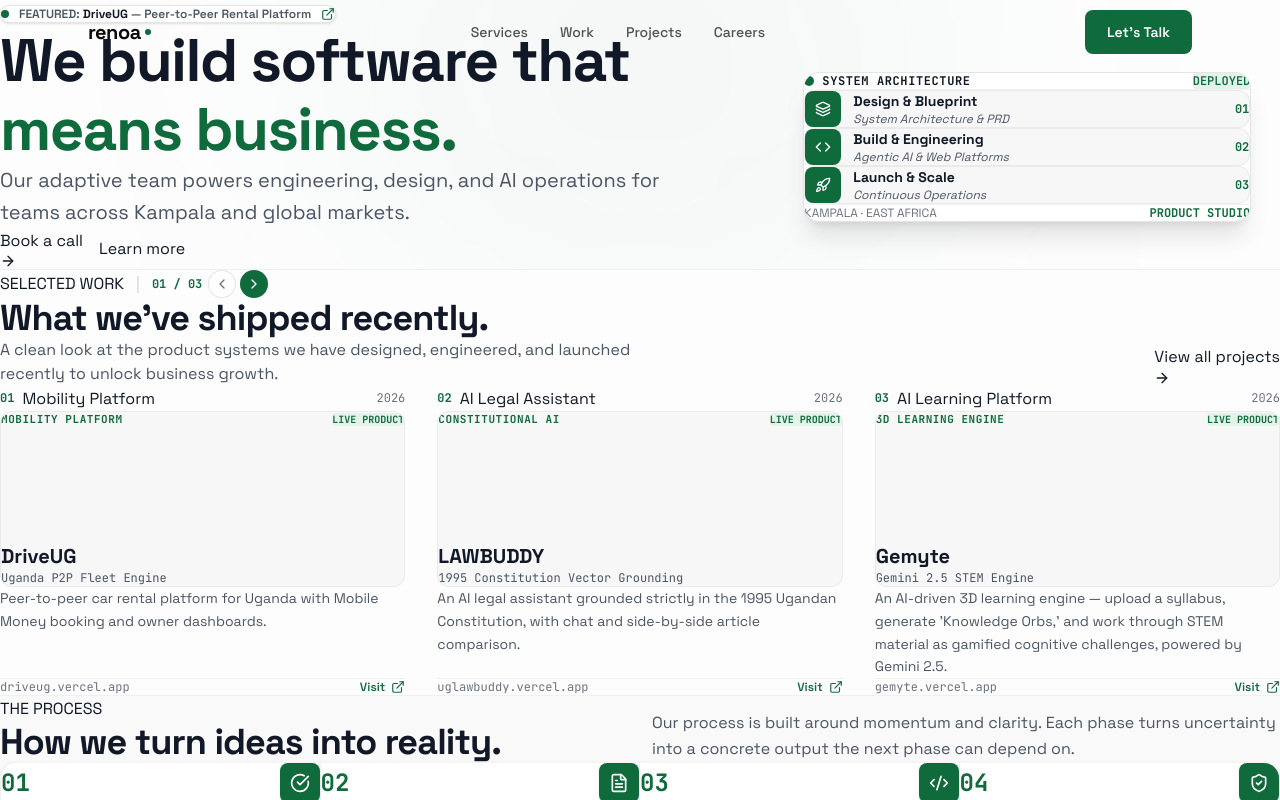
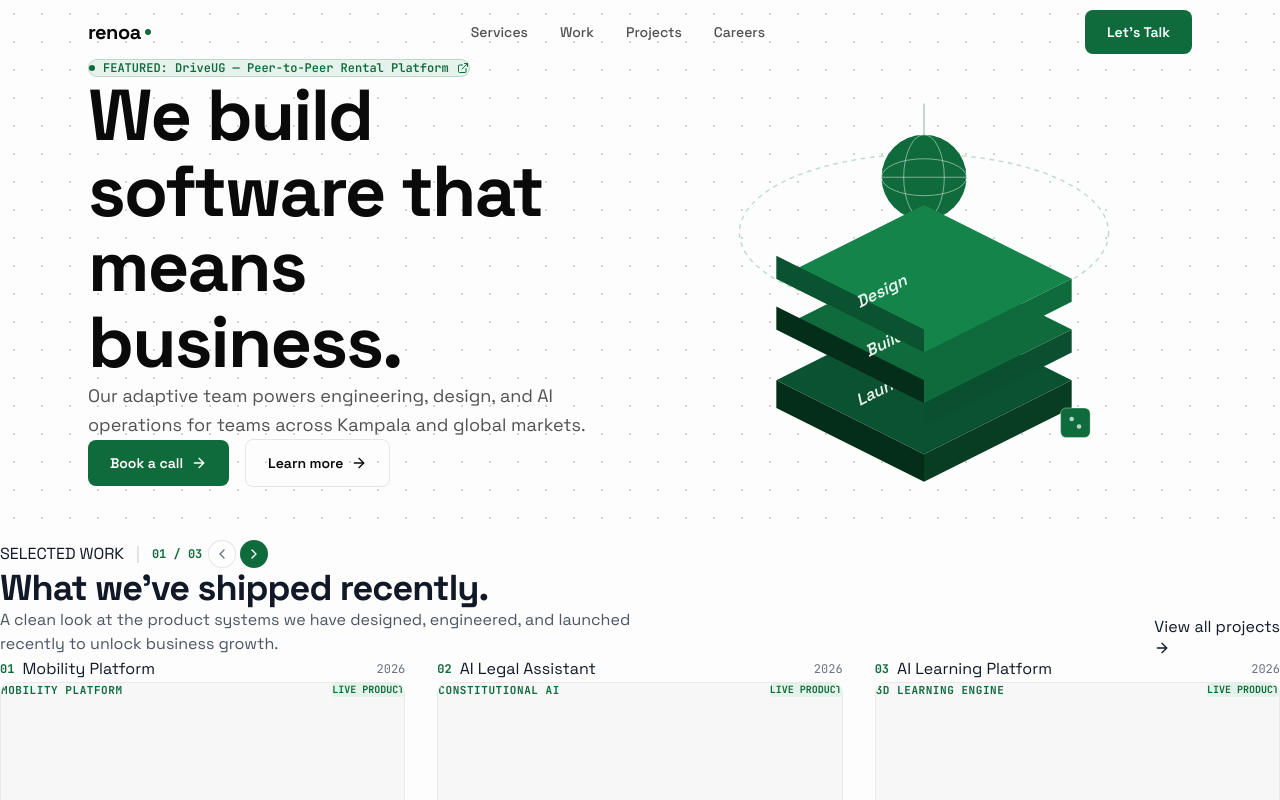
Before and after one commit to Ashelycole1/RENOA, a Next.js app: page / in a window 1280 px wide. Shown: the top 800 px of the page. Built offline with nearby package versions, Linux system fonts and the light colour scheme.

Commit message:
feat(hero): update hero section with featured chip and 3D isometric SVG graphic

```diff
--- a/src/components/Hero.tsx
+++ b/src/components/Hero.tsx
@@ -1,6 +1,6 @@
 "use client";
 
-import { ExternalLink, ArrowRight, Layers, Code, Rocket } from "lucide-react";
+import { ArrowRight, ExternalLink } from "lucide-react";
 
 interface HeroProps {
   onOpenBooking: () => void;
@@ -8,128 +8,113 @@
 
 export default function Hero({ onOpenBooking }: HeroProps) {
   return (
-    <section className="relative pt-32 pb-20 md:pt-44 md:pb-32 overflow-hidden border-b border-[#0000000d]">
-      {/* Background Soft Glow */}
-      <div className="absolute top-1/4 left-1/2 -translate-x-1/2 -translate-y-1/2 w-[600px] h-[350px] bg-[#0F6B3C]/5 rounded-full blur-[140px] pointer-events-none" />
-
-      <div className="container relative z-10">
-        {/* Featured-Demo Chip */}
-        <div className="inline-flex items-center gap-2 mb-8">
+    <section className="pt-28 pb-24 dot-bg">
+      <div className="wrapper">
+        <div className="grid grid-cols-1 lg:grid-cols-2 gap-16 lg:gap-8 items-center min-h-[540px]">
+          {/* Left: Text */}
+          <div className="space-y-6">
+            {/* Featured Chip */}
             <a
               href="https://driveug.vercel.app"
               target="_blank"
               rel="noopener noreferrer"
-            className="group inline-flex items-center gap-2.5 px-3.5 py-1.5 rounded-full text-xs bg-white border border-[#0000001a] shadow-sm hover:border-[#0F6B3C]/40 transition-all"
+              className="inline-flex items-center gap-2 px-3 py-1 bg-[#E6F2EC] border border-[#0F6B3C]/20 rounded-full text-xs font-mono font-semibold text-[#0F6B3C] hover:bg-[#0F6B3C] hover:text-white transition-all group"
             >
-            <span className="relative flex h-2 w-2">
-              <span className="animate-ping absolute inline-flex h-full w-full rounded-full bg-[#0F6B3C] opacity-75"></span>
-              <span className="relative inline-flex rounded-full h-2 w-2 bg-[#0F6B3C]"></span>
-            </span>
-            <span className="font-semibold text-[#4B5563] group-hover:text-[#111827] transition-colors">
-              FEATURED: <strong className="text-[#111827] font-bold">DriveUG</strong> — Peer-to-Peer Rental Platform
-            </span>
-            <ExternalLink className="w-3.5 h-3.5 text-[#0F6B3C] group-hover:translate-x-0.5 transition-transform" />
+              <span className="w-1.5 h-1.5 rounded-full bg-[#0F6B3C] group-hover:bg-white animate-pulse" />
+              <span>FEATURED: DriveUG — Peer-to-Peer Rental Platform</span>
+              <ExternalLink className="w-3 h-3" />
             </a>
-        </div>
 
-        <div className="grid grid-cols-1 lg:grid-cols-12 gap-12 items-center">
-          {/* Left Text Column */}
-          <div className="lg:col-span-7 space-y-6">
-            <h1 className="text-4xl sm:text-5xl lg:text-6xl font-bold text-[#111827] tracking-tight leading-[1.15]">
-              We build software that{" "}
-              <span className="text-[#0F6B3C]">means business.</span>
+            <h1 className="text-5xl sm:text-6xl lg:text-7xl font-bold text-[#0a0a0a] tracking-tight leading-[1.05]">
+              We build software that means business.
             </h1>
 
-            <p className="text-lg sm:text-xl text-[#4B5563] max-w-2xl font-normal leading-relaxed">
+            <p className="text-lg text-[#525252] max-w-lg leading-relaxed">
               Our adaptive team powers engineering, design, and AI operations for teams across Kampala and global markets.
             </p>
 
-            {/* Dual CTAs */}
-            <div className="pt-4 flex flex-wrap items-center gap-4">
-              <button
-                onClick={onOpenBooking}
-                className="btn-primary text-base px-7 py-4"
-              >
-                <span>Book a call</span>
-                <ArrowRight className="w-4 h-4" />
+            <div className="flex items-center gap-4 flex-wrap pt-2">
+              <button onClick={onOpenBooking} className="btn btn-fill">
+                Book a call <ArrowRight className="w-4 h-4" />
               </button>
-
-              <a
-                href="#capabilities"
-                className="btn-secondary text-base px-6 py-4"
-              >
-                <span>Learn more</span>
+              <a href="#capabilities" className="btn btn-outline">
+                Learn more <ArrowRight className="w-4 h-4" />
               </a>
             </div>
           </div>
 
-          {/* Right Column: 3D Isometric Illustration System (Design / Build / Launch) */}
-          <div className="lg:col-span-5 relative flex items-center justify-center">
-            <div className="relative w-full max-w-md bg-white border border-[#0000001a] rounded-2xl p-8 shadow-xl overflow-hidden">
-              {/* Top Banner Header */}
-              <div className="flex items-center justify-between border-b border-[#0000000d] pb-4 mb-6">
-                <div className="flex items-center gap-2">
-                  <span className="w-2.5 h-2.5 rounded-full bg-[#0F6B3C]" />
-                  <span className="font-mono text-xs font-bold text-[#111827] uppercase tracking-wider">
-                    SYSTEM ARCHITECTURE
-                  </span>
-                </div>
-                <span className="font-mono text-xs font-semibold text-[#0F6B3C] bg-[#E4F3EA] px-2.5 py-0.5 rounded">
-                  DEPLOYED
-                </span>
-              </div>
+          {/* Right: Isometric Stack Illustration */}
+          <div className="flex items-center justify-center">
+            <svg
+              viewBox="0 0 520 480"
+              className="w-full max-w-[480px]"
+              fill="none"
+              xmlns="http://www.w3.org/2000/svg"
+            >
+              {/* Orbit ring */}
+              <ellipse
+                cx="260"
+                cy="200"
+                rx="200"
+                ry="85"
+                stroke="#0F6B3C"
+                strokeOpacity="0.25"
+                strokeWidth="1.5"
+                strokeDasharray="5 5"
+              />
+              {/* Vertical stem */}
+              <line x1="260" y1="60" x2="260" y2="148" stroke="#0F6B3C" strokeOpacity="0.35" strokeWidth="1.5" />
 
-              {/* 3D Isometric Stack Visual */}
-              <div className="space-y-4">
-                {/* Block 1: Design */}
-                <div className="group p-4 bg-[#f7f7f7] border border-[#0000000d] rounded-xl flex items-center justify-between transition-all hover:bg-[#E4F3EA] hover:border-[#0F6B3C]/30">
-                  <div className="flex items-center gap-3">
-                    <div className="w-9 h-9 rounded-lg bg-[#0F6B3C] text-white flex items-center justify-center font-bold">
-                      <Layers className="w-4 h-4" />
-                    </div>
-                    <div>
-                      <h4 className="text-sm font-bold text-[#111827]">Design & Blueprint</h4>
-                      <p className="text-xs text-[#4B5563] italic">System Architecture & PRD</p>
-                    </div>
-                  </div>
-                  <span className="font-mono text-xs font-bold text-[#0F6B3C]">01</span>
-                </div>
+              {/* Globe */}
+              <g transform="translate(260,140)">
+                <circle cx="0" cy="0" r="46" fill="#0F6B3C" />
+                <ellipse cx="0" cy="0" rx="46" ry="20" stroke="#fff" strokeWidth="1" fill="none" strokeOpacity="0.5" />
+                <ellipse cx="0" cy="0" rx="22" ry="46" stroke="#fff" strokeWidth="1" fill="none" strokeOpacity="0.5" />
+                <line x1="-46" y1="0" x2="46" y2="0" stroke="#fff" strokeWidth="1" strokeOpacity="0.5" />
+              </g>
 
-                {/* Block 2: Build */}
-                <div className="group p-4 bg-[#f7f7f7] border border-[#0000000d] rounded-xl flex items-center justify-between transition-all hover:bg-[#E4F3EA] hover:border-[#0F6B3C]/30">
-                  <div className="flex items-center gap-3">
-                    <div className="w-9 h-9 rounded-lg bg-[#0F6B3C] text-white flex items-center justify-center font-bold">
-                      <Code className="w-4 h-4" />
-                    </div>
-                    <div>
-                      <h4 className="text-sm font-bold text-[#111827]">Build & Engineering</h4>
-                      <p className="text-xs text-[#4B5563] italic">Agentic AI & Web Platforms</p>
-                    </div>
-                  </div>
-                  <span className="font-mono text-xs font-bold text-[#0F6B3C]">02</span>
-                </div>
+              {/* ── Layer: LAUNCH (bottom) ── */}
+              <polygon points="100,360 260,440 420,360 260,280" fill="#0B5230" />
+              <polygon points="100,360 260,440 260,470 100,390" fill="#052E1A" />
+              <polygon points="260,440 420,360 420,390 260,470" fill="#083D22" />
+              <text
+                x="190" y="388"
+                fill="#ffffff" fillOpacity="0.9"
+                fontSize="18" fontFamily="Space Grotesk, sans-serif"
+                fontStyle="italic" fontWeight="600"
+                transform="rotate(-26.5 190 388)"
+              >Launch</text>
 
-                {/* Block 3: Launch */}
-                <div className="group p-4 bg-[#f7f7f7] border border-[#0000000d] rounded-xl flex items-center justify-between transition-all hover:bg-[#E4F3EA] hover:border-[#0F6B3C]/30">
-                  <div className="flex items-center gap-3">
-                    <div className="w-9 h-9 rounded-lg bg-[#0F6B3C] text-white flex items-center justify-center font-bold">
-                      <Rocket className="w-4 h-4" />
-                    </div>
-                    <div>
-                      <h4 className="text-sm font-bold text-[#111827]">Launch & Scale</h4>
-                      <p className="text-xs text-[#4B5563] italic">Continuous Operations</p>
-                    </div>
-                  </div>
-                  <span className="font-mono text-xs font-bold text-[#0F6B3C]">03</span>
-                </div>
-              </div>
+              {/* ── Layer: BUILD (middle) ── */}
+              <polygon points="100,305 260,385 420,305 260,225" fill="#0F6B3C" />
+              <polygon points="100,305 260,385 260,360 100,280" fill="#052E1A" />
+              <polygon points="260,385 420,305 420,330 260,410" fill="#0A5030" />
+              <text
+                x="200" y="335"
+                fill="#ffffff" fillOpacity="0.9"
+                fontSize="18" fontFamily="Space Grotesk, sans-serif"
+                fontStyle="italic" fontWeight="600"
+                transform="rotate(-26.5 200 335)"
+              >Build</text>
 
-              {/* Wireframe Orbit Badge */}
-              <div className="mt-6 pt-4 border-t border-[#0000000d] flex items-center justify-between text-xs text-[#6B7280]">
-                <span>KAMPALA · EAST AFRICA</span>
-                <span className="font-mono font-bold text-[#0F6B3C]">PRODUCT STUDIO</span>
-              </div>
-            </div>
+              {/* ── Layer: DESIGN (top) ── */}
+              <polygon points="100,250 260,330 420,250 260,170" fill="#14844A" />
+              <polygon points="100,250 260,330 260,305 100,225" fill="#0B5230" />
+              <polygon points="260,330 420,250 420,275 260,355" fill="#0F6B3C" />
+              <text
+                x="190" y="282"
+                fill="#ffffff" fillOpacity="0.9"
+                fontSize="18" fontFamily="Space Grotesk, sans-serif"
+                fontStyle="italic" fontWeight="600"
+                transform="rotate(-26.5 190 282)"
+              >Design</text>
+
+              {/* Small satellite cube */}
+              <rect x="408" y="390" width="32" height="32" rx="6" fill="#0F6B3C" />
+              <rect x="408" y="390" width="32" height="32" rx="6" stroke="#fff" strokeWidth="1" fill="none" strokeOpacity="0.4" />
+              <circle cx="420" cy="402" r="2.5" fill="#fff" fillOpacity="0.7" />
+              <circle cx="428" cy="410" r="2.5" fill="#fff" fillOpacity="0.7" />
+            </svg>
           </div>
         </div>
       </div>
```
Lines whose indentation alone changed are shown as unchanged.
